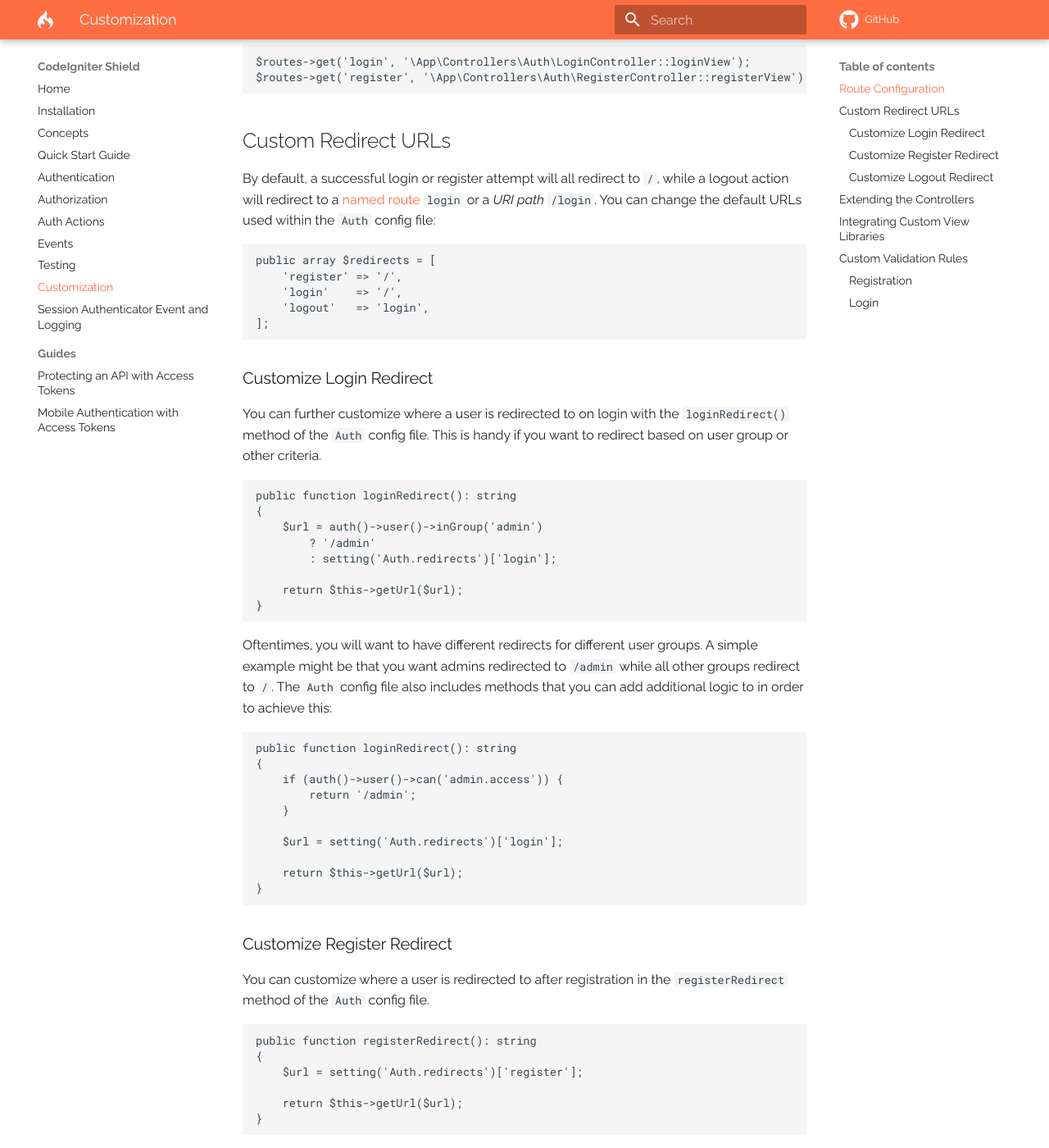
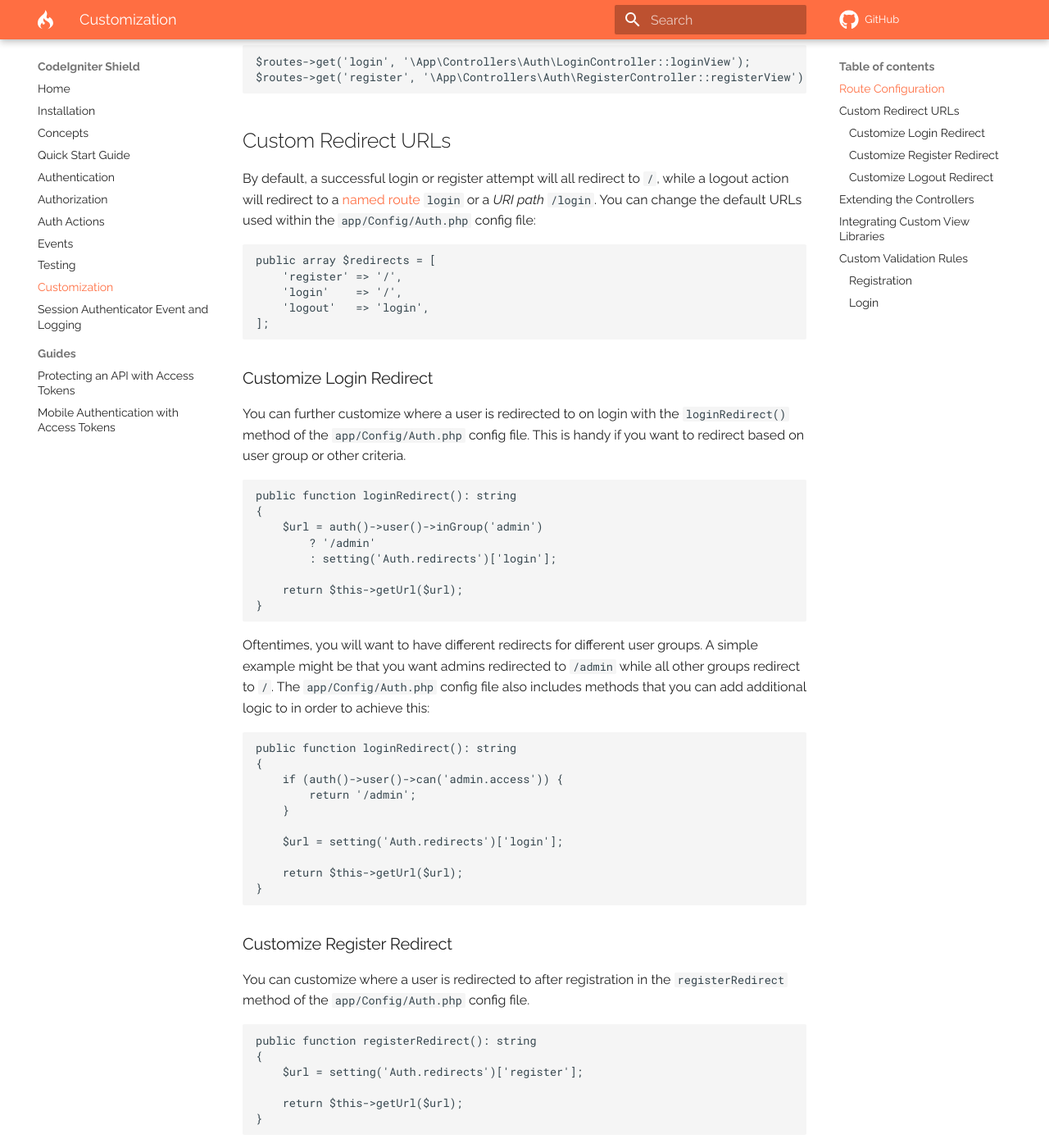
Before and after one commit to codeigniter4/shield, an MkDocs documentation site: the page built from docs/customization.md, in a window 1280 px wide and 1400 px high, scrolled down 801 px. Shown: the whole window at 82% size. Built offline with MkDocs 1.6.1 and Material for MkDocs 9.7.7, drawn with Linux system fonts in a browser that asks for light colours; comment, search, counter and statistics services are not loaded; a style sheet for code colours, icons or effects is not loaded; some of the changed text lies outside the part shown.

Commit message:
docs: replace `Auth` with `app/Config/Auth.php`

````diff
--- a/docs/customization.md
+++ b/docs/customization.md
@@ -30,7 +30,7 @@ $routes->get('register', '\App\Controllers\Auth\RegisterController::registerView
 ## Custom Redirect URLs
 
 By default, a successful login or register attempt will all redirect to `/`, while a logout action
-will redirect to a [named route](https://codeigniter.com/user_guide/incoming/routing.html#using-named-routes "See routing docs") `login` or a *URI path* `/login`. You can change the default URLs used within the `Auth` config file:
+will redirect to a [named route](https://codeigniter.com/user_guide/incoming/routing.html#using-named-routes "See routing docs") `login` or a *URI path* `/login`. You can change the default URLs used within the `app/Config/Auth.php` config file:
 
 ```php
 public array $redirects = [
@@ -42,7 +42,7 @@ public array $redirects = [
 
 ### Customize Login Redirect
 
-You can further customize where a user is redirected to on login with the `loginRedirect()` method of the `Auth` config file. This is handy if you want to redirect based on user group or other criteria.
+You can further customize where a user is redirected to on login with the `loginRedirect()` method of the `app/Config/Auth.php` config file. This is handy if you want to redirect based on user group or other criteria.
 
 ```php
 public function loginRedirect(): string
@@ -57,7 +57,7 @@ public function loginRedirect(): string
 
 Oftentimes, you will want to have different redirects for different user groups. A simple example
 might be that you want admins redirected to `/admin` while all other groups redirect to `/`.
-The `Auth` config file also includes methods that you can add additional logic to in order to
+The `app/Config/Auth.php` config file also includes methods that you can add additional logic to in order to
 achieve this:
 
 ```php
@@ -75,7 +75,7 @@ public function loginRedirect(): string
 
 ### Customize Register Redirect
 
-You can customize where a user is redirected to after registration in the `registerRedirect` method of the `Auth` config file.
+You can customize where a user is redirected to after registration in the `registerRedirect` method of the `app/Config/Auth.php` config file.
 
 ```php
 public function registerRedirect(): string
@@ -88,7 +88,7 @@ public function registerRedirect(): string
 
 ### Customize Logout Redirect
 
-The logout redirect can also be overridden by the `logoutRedirect` method of the `Auth` config file. This will not be used as often as login and register, but you might find the need. For example, if you programatically logged a user out you might want to take them to a page that specifies why they were logged out. Otherwise, you might take them to the home page or even the login page.
+The logout redirect can also be overridden by the `logoutRedirect` method of the `app/Config/Auth.php` config file. This will not be used as often as login and register, but you might find the need. For example, if you programatically logged a user out you might want to take them to a page that specifies why they were logged out. Otherwise, you might take them to the home page or even the login page.
 
 ```php
 public function logoutRedirect(): string
````
